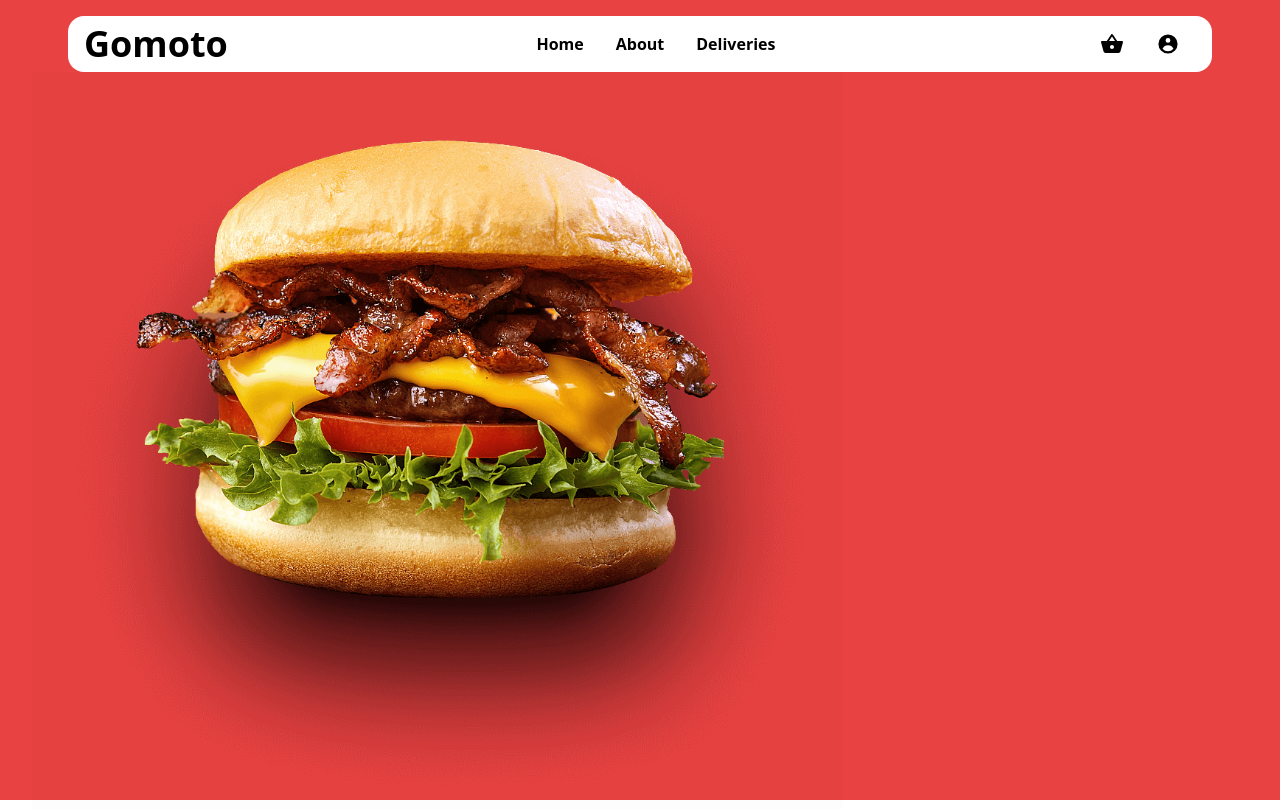
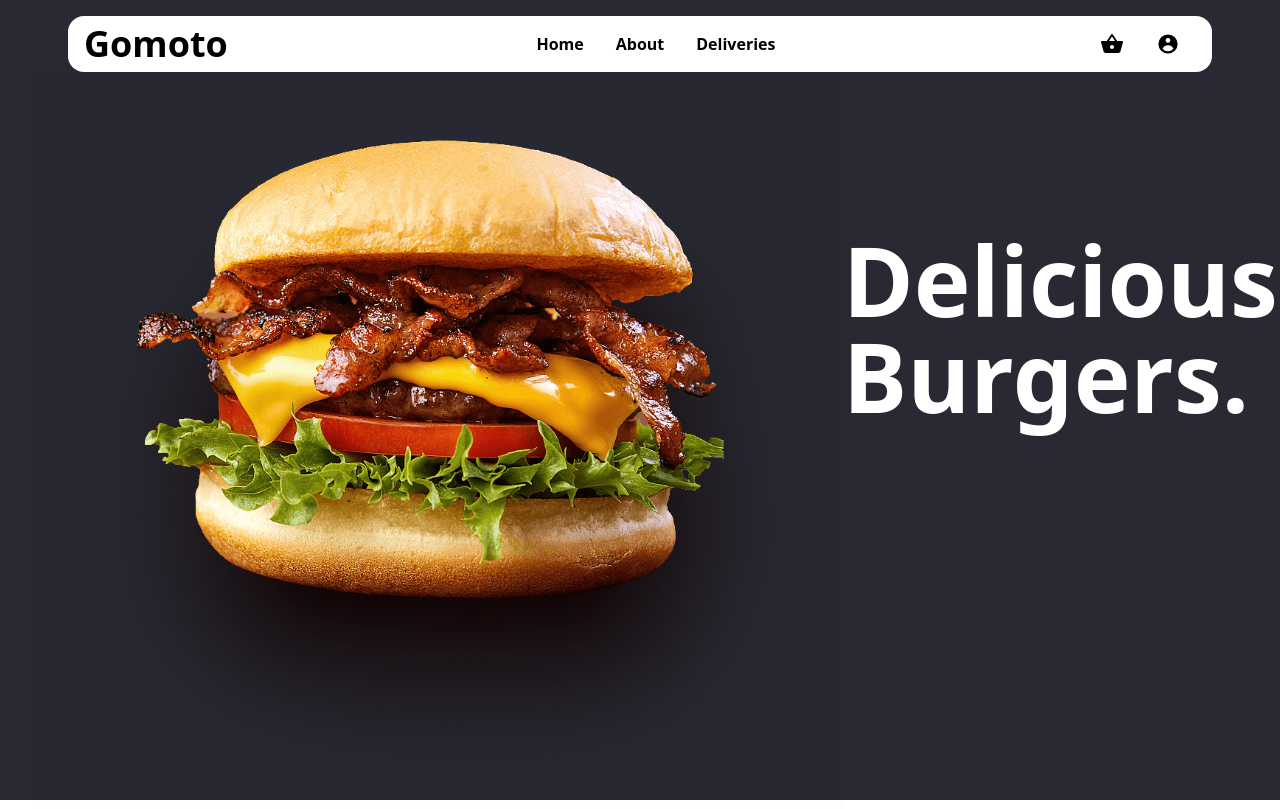
Before and after one commit to Marcos8060/Deliveroo, a React (Create React App) app: page / in a window 1280 px wide. Built offline with nearby package versions, Linux system fonts and the light colour scheme.

Commit message:
changed the background color

```diff
--- a/src/App.css
+++ b/src/App.css
@@ -3,5 +3,5 @@
   margin: 0;
 }
 .home--background{
-  background: #E84242;
+  background: #282932;
 }
--- a/src/Pages/Home.js
+++ b/src/Pages/Home.js
@@ -6,9 +6,9 @@ const Home = () => {
   return (
     <div className='home--background h-screen p-4 mx-auto'>
         <Navigation />
-        <div className='container mx-auto px-4 md:flex sm:grid'>
+        <div className='px-4 flex'>
             <img className='object-cover w-8/12 sm:w-12/12' src={burger} alt="burger" />
-            <h1 className='text-white lg:text-8xl font-bold my-40 sm:hidden'>Delicious Burgers.</h1>
+            <h1 className='text-white text-8xl font-bold my-40'>Delicious Burgers.</h1>
         </div>
     </div>
   )
--- a/tailwind.config.js
+++ b/tailwind.config.js
@@ -12,7 +12,7 @@ module.exports = {
   },
   plugins: [],
   screens:{
-    'sm': '320px',
+    'sm': '480px',
     'md' : '640px',
     'lg' : '768px',
   },
```
